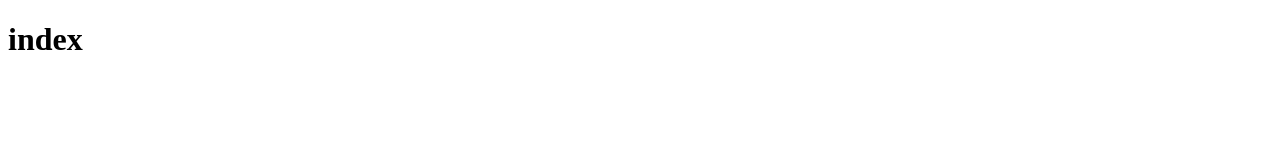
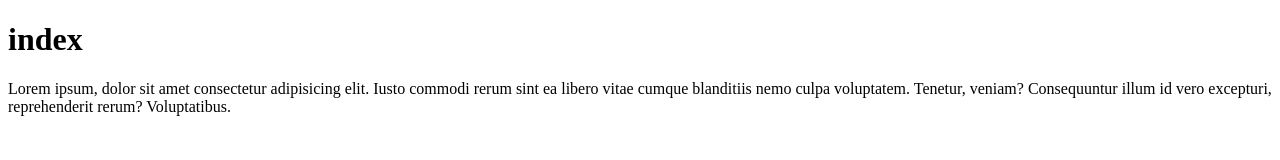
Before and after one commit to AlanWSmithee/git-test-cnam3, a plain HTML site: page index.html in a window 1280 px wide. Drawn offline with Linux system fonts and the light colour scheme.

Commit message:
Ajout de contenu dans la home page

```diff
--- a/index.html
+++ b/index.html
@@ -7,5 +7,8 @@
 </head>
 <body>
     <h1>index</h1>
+    <p>
+        Lorem ipsum, dolor sit amet consectetur adipisicing elit. Iusto commodi rerum sint ea libero vitae cumque blanditiis nemo culpa voluptatem. Tenetur, veniam? Consequuntur illum id vero excepturi, reprehenderit rerum? Voluptatibus.
+    </p>
 </body>
 </html>
```
